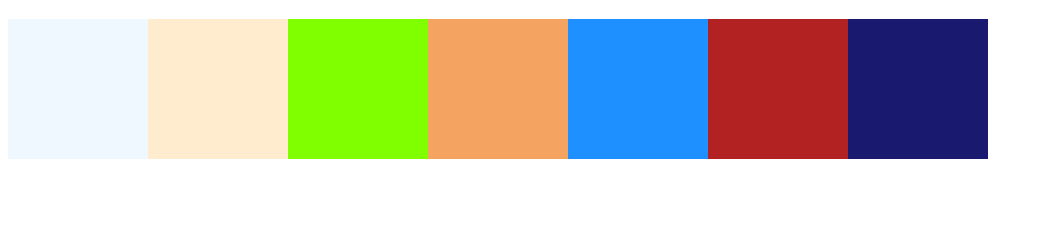
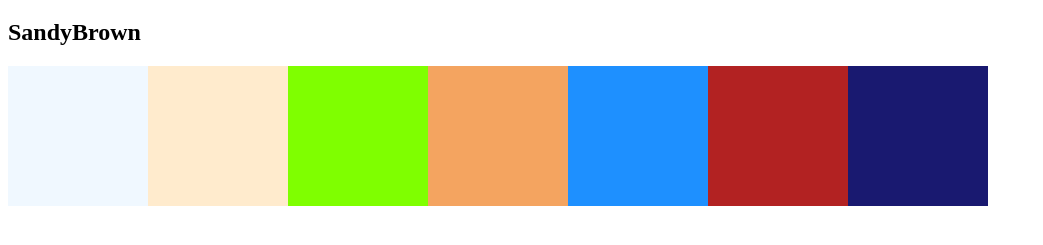
Before and after one commit to samvelie/phi-color-block-walkthrough, a plain HTML site: page index.html in a window 1280 px wide. Shown: the part 61-306 px from the top of the page, without its empty margins (0-1043 px from the left). Drawn offline with Linux system fonts and the light colour scheme.

Commit message:
adding random color to the page

```diff
--- a/client.js
+++ b/client.js
@@ -9,4 +9,13 @@ $(document).ready(function(){
     $('#colorBlockContainer').append(newColorBlock);
   }
 
-})
+  //Select a random color and add it to the DOM
+  var randomNumberSelected = randomNumber(0, colorArray.length -1); //gets random number from set of index numbers for colorArray
+  var randomColorSelected = colorArray[randomNumberSelected]; //uses randomNumberSelected to pick a color from the array
+  $('#userColorPrompt').text(randomColorSelected);
+
+});
+
+function randomNumber(min, max){
+  return Math.floor(Math.random() * (1 + max - min) + min);
+}
--- a/index.html
+++ b/index.html
@@ -9,6 +9,7 @@
   </head>
   <body>
     <h1>Color Block Walkthrough</h1>
+    <h2 id="userColorPrompt"></h2>
     <div id="colorBlockContainer">
     </div>
   </body>
```
